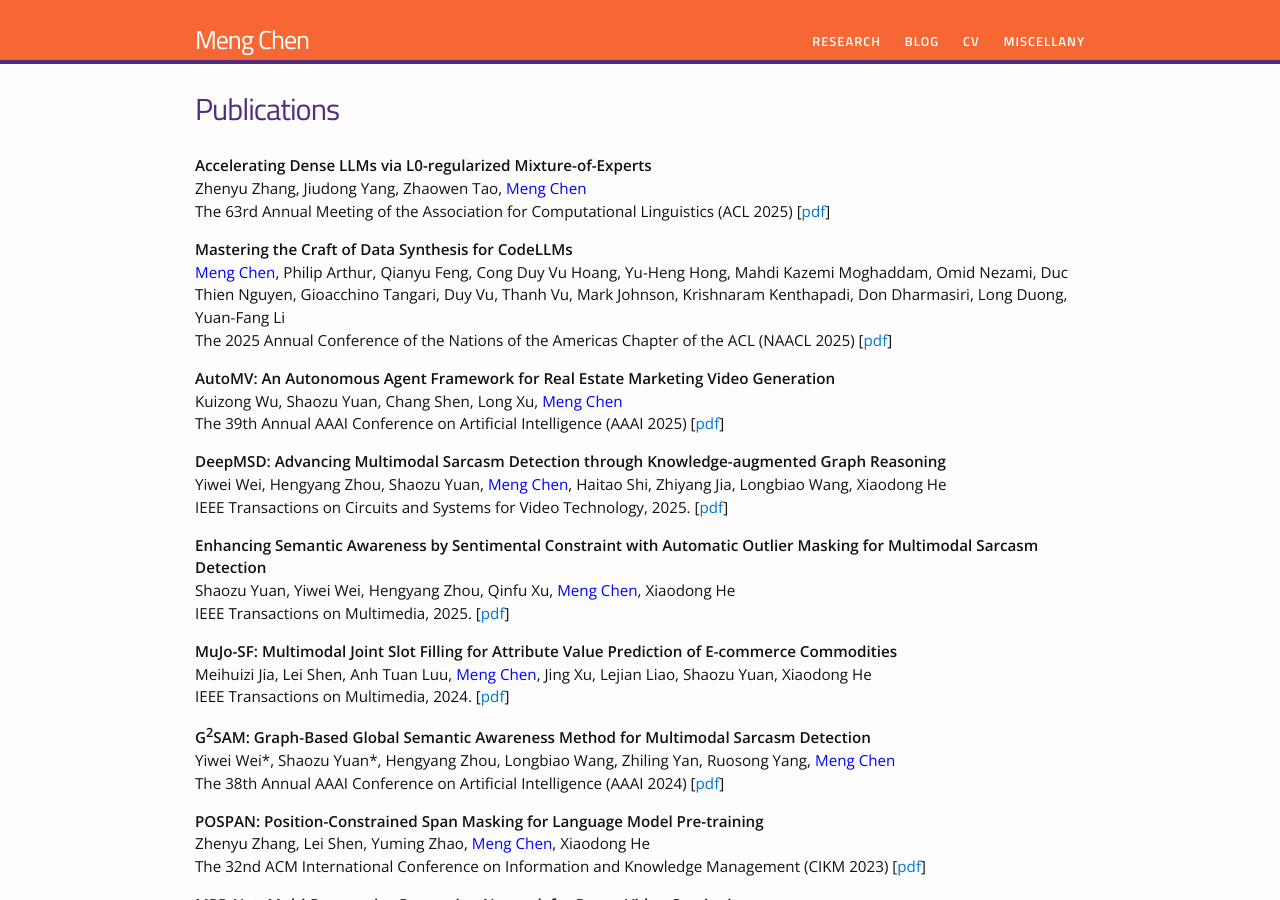
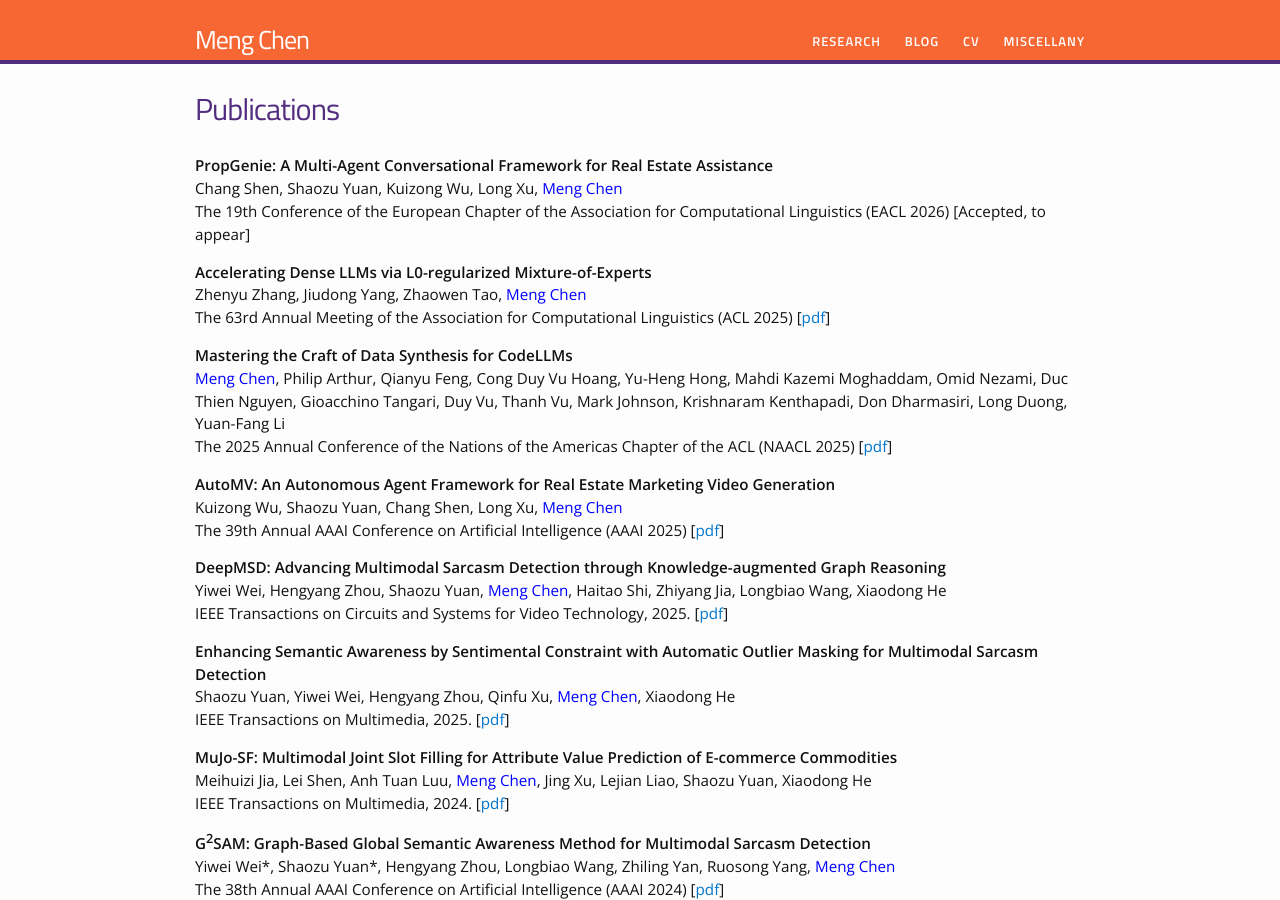
Before and after one commit to chenmengdx/chenmengdx.github.io, a Jekyll site: the page built from research.md, in a window 1280 px wide and 900 px high. Built offline with Jekyll 4.4.1, drawn with Linux system fonts in a browser that asks for light colours.

Commit message:
update publication

```diff
--- a/index.html
+++ b/index.html
@@ -23,7 +23,7 @@ Before that, I was a Research Scientist at Dragon Research of <a href="http://ww
 </p>
 
 <p style="text-align:justify;">
-I am passionate about contributing to the academic community and actively participate as a Program Committee member for several prestigious conferences, including AAAI (2021-2025), ACL (2021-2025), EMNLP (2020-2025), NAACL (2022, 2024-2025), EACL (2023), ICASSP (2023-2025), Interspeech (2022-2025), and ACM Multimedia (2023-2025). Additionally, I serve as an External PhD Supervisor at School of Computing Technologies, <a href="https://www.rmit.edu.au">RMIT University</a>.
+I am passionate about contributing to the academic community and actively participate as a Program Committee member for several prestigious conferences, including AAAI (2021-2026), ACL (2021-2026), EMNLP (2020-2025), NAACL (2022, 2024-2025), EACL (2023), ICASSP (2023-2026), Interspeech (2022-2026), and ACM Multimedia (2023-2025). Additionally, I serve as an External PhD Supervisor at School of Computing Technologies, <a href="https://www.rmit.edu.au">RMIT University</a>.
 </p>
 
 <p style="text-align:justify;">
--- a/research.md
+++ b/research.md
@@ -6,6 +6,12 @@ permalink: /research/
 
 <div>
 
+
+<p>
+<b> PropGenie: A Multi-Agent Conversational Framework for Real Estate Assistance </b> <br />
+Chang Shen, Shaozu Yuan, Kuizong Wu, Long Xu, <font color="blue">Meng Chen</font> <br />
+The 19th Conference of the European Chapter of the Association for Computational Linguistics (EACL 2026) [Accepted, to appear]
+</p>
 
 <p>
 <b> Accelerating Dense LLMs via L0-regularized Mixture-of-Experts </b> <br />
```
